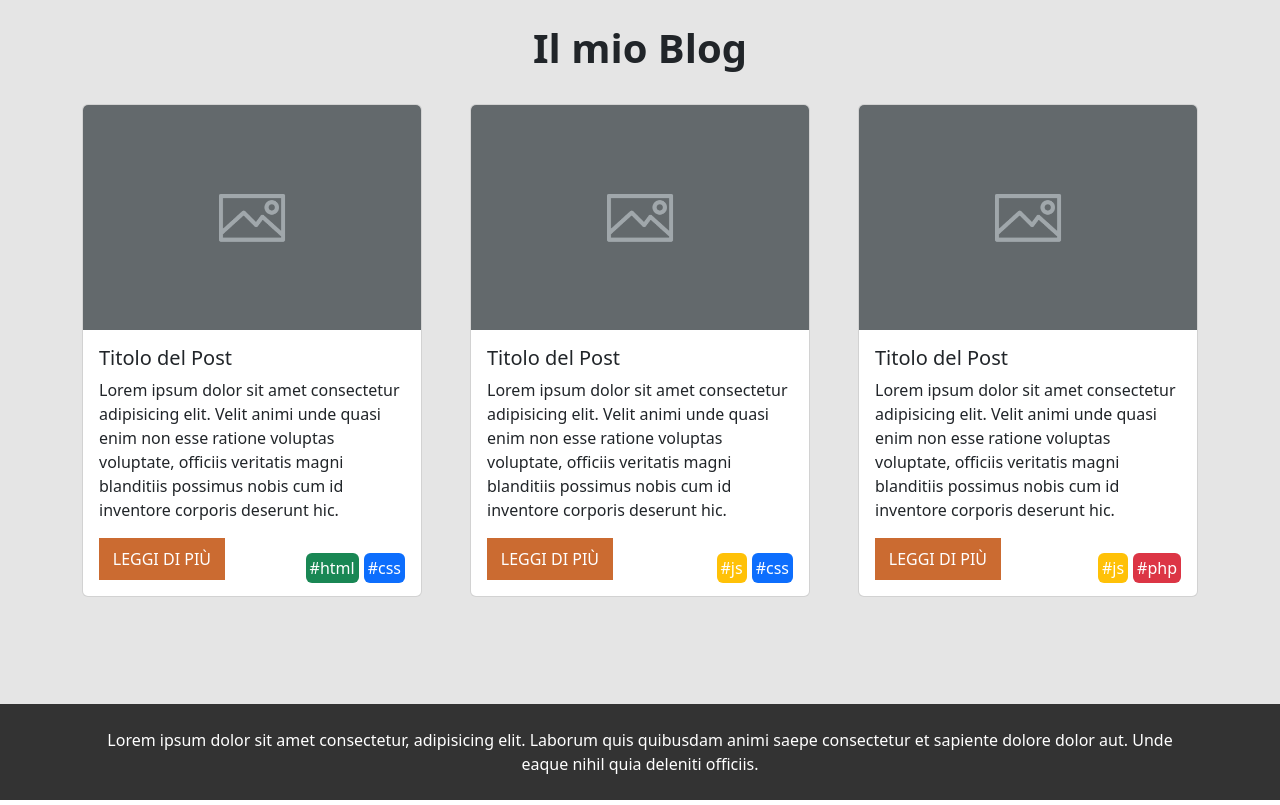
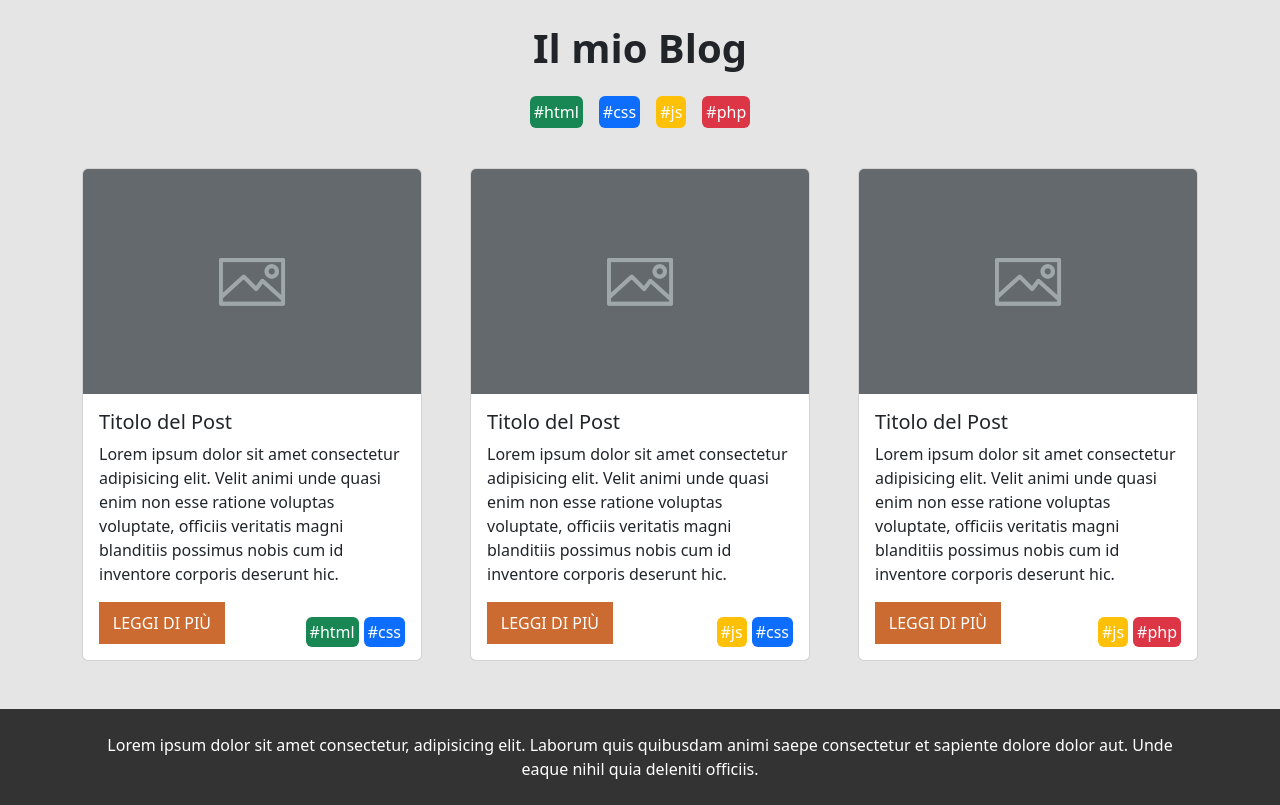
Before and after one commit to luigicaiaffa/react-props, a React (Vite) app: page / in a window 1280 px wide. Built offline with nearby package versions, Linux system fonts and the light colour scheme.

Commit message:
add tags list

```diff
--- a/src/components/Badge.jsx
+++ b/src/components/Badge.jsx
@@ -1,4 +1,4 @@
-export default function Badge({ tag }) {
+export default function Badge({ tag, style }) {
   let tagColor = "";
 
   if (tag === "html") {
@@ -15,8 +15,6 @@ export default function Badge({ tag }) {
   }
 
   return (
-    <span className={tagColor + "rounded " + "p-1 " + "tags-badge"}>
-      &#35;{tag}
-    </span>
+    <span className={tagColor + "rounded " + "p-1 " + style}>&#35;{tag}</span>
   );
 }
--- a/src/components/Card.jsx
+++ b/src/components/Card.jsx
@@ -14,7 +14,7 @@ export default function Card({ id, title, image, content, tags }) {
           {tags && (
             <div className="tags-badge-container">
               {tags.map((tag, index) => (
-                <Badge key={index} tag={tag} />
+                <Badge key={index} tag={tag} style="tags-badge-card" />
               ))}
             </div>
           )}
--- a/src/components/Header.jsx
+++ b/src/components/Header.jsx
@@ -1,8 +1,26 @@
+import Badge from "./Badge";
+import { posts } from "../data/posts";
+
 export default function Header() {
+  const filteredTags = [];
+  const tagsArrays = posts.map((post) => post.tags);
+  tagsArrays.forEach((tagsArr) => {
+    tagsArr.forEach((tag) => {
+      if (!filteredTags.includes(tag)) filteredTags.push(tag);
+    });
+  });
+
   return (
     <header>
-      <div className="container text-center">
-        <h1 className="p-4 fw-bold">Il mio Blog</h1>
+      <div className="container">
+        <div className="d-flex flex-column align-items-center p-4">
+          <h1 className="fw-bold">Il mio Blog</h1>
+          <div className="m-3 d-flex gap-3">
+            {filteredTags.map((tag, index) => (
+              <Badge key={index} tag={tag} style="tags-badge-header" />
+            ))}
+          </div>
+        </div>
       </div>
     </header>
   );
--- a/src/css/App.css
+++ b/src/css/App.css
@@ -24,6 +24,12 @@
 
 /* ! BADGES ! */
 
+/* # Header Tags Badge */
+
+.tags-badge-header {
+  cursor: pointer;
+}
+
 /* # Card Tags Badge */
 
 .tags-badge-container {
@@ -32,6 +38,6 @@
   bottom: 1rem;
 }
 
-.tags-badge {
+.tags-badge-card {
   margin-left: 5px;
 }
```
